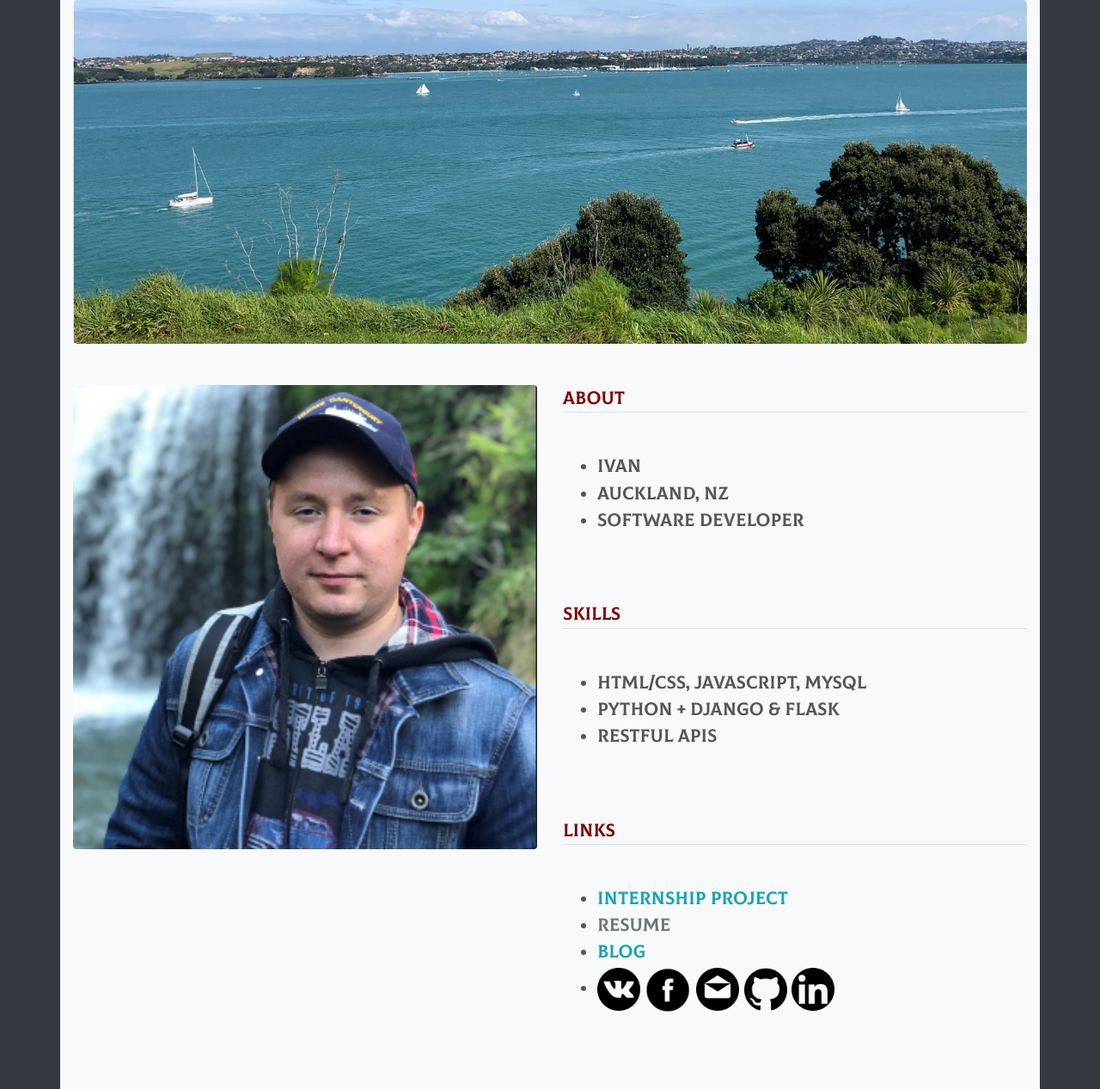
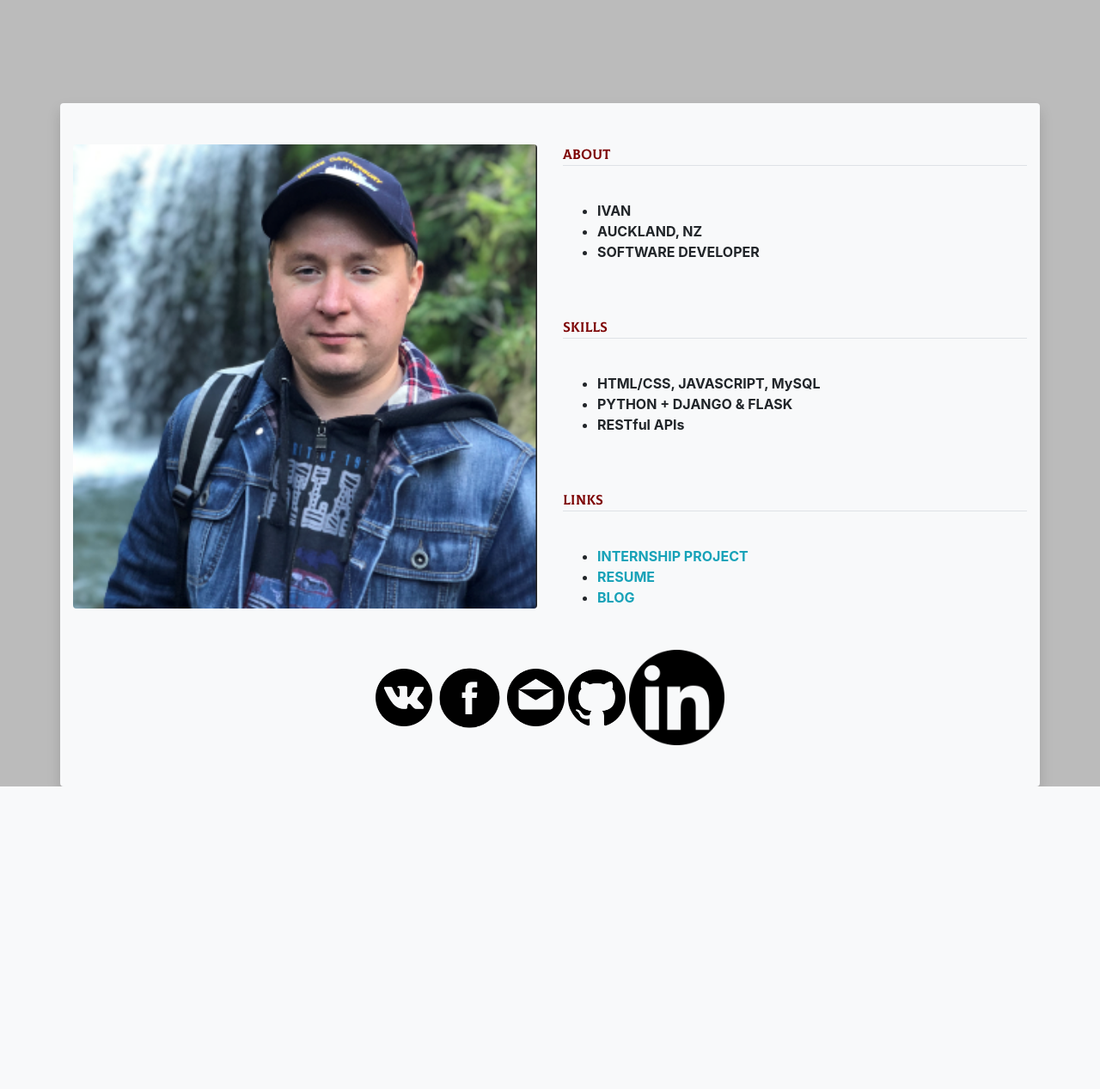
Before and after one commit to yaquake/portfolio-project, a Django app: page / in a window 1280 px wide. Shown: the whole page at 86% size. After the commit the page ends 915 px from the top, so only its background shows below. Run offline with Django 3.2, Linux system fonts and the light colour scheme; some libraries are stand-ins or nearby versions.

Commit message:
redesign #2

```diff
--- a/blog/models.py
+++ b/blog/models.py
@@ -1,4 +1,5 @@
 from django.db import models
+from django.utils.text import slugify
 
 
 class Blog(models.Model):
@@ -6,6 +7,11 @@ class Blog(models.Model):
     pub_date = models.DateTimeField()
     image = models.ImageField(upload_to="images/")
     body = models.TextField()
+    slug = models.SlugField(unique=True, default=False)
+
+    def sace(self, *args, **kwargs):
+        self.slug = slugify(self.title)
+        super(Blog, self).save(*args, **kwargs)
 
     def __str__(self):
         return self.title
--- a/jobs/templates/jobs/home.html
+++ b/jobs/templates/jobs/home.html
@@ -52,35 +52,36 @@
     </style>
 </head>
 
-<body class="bg-dark">
+<body style="background-color: #bbbbbb;">
 
 
-<div class="container bg-light h-100 text-center">
-    <div class="jumbotron mb-5">
-    </div>
+<div class="container bg-light h-100 text-center rounded shadow">
+{#    <div class="jumbotron mb-5" style="margin-top: 50%;">#}
+{#    </div>#}
 
 
-    <div class="row">
+    <div class="row pt-5" style="margin-top: 15vh;">
         <div class="col-md-6">
             <img src="{% static 'logos/38941059.png' %}" class="img-fluid p-0 m-0 w-100 rounded">
-            <br />
-            <p class="text-left pt-5">
-                <button class="happy-birthday rounded" hidden></button>
-            </p>
+            <br /><br /><br />
+
+{#            <p class="text-left pt-5">#}
+{#                <button class="happy-birthday rounded" hidden></button>#}
+{#            </p>#}
         </div>
 
 
-        <div class="col-md-6 colus  text-left">
+        <div class="col-md-6  text-left">
             <p class="border-bottom" style="font-family: colus; color: #7d0000;">About</p><br/>
             <ul>
                 <li>
-                    Ivan
+                    <strong>IVAN</strong>
                 </li>
                 <li>
-                    Auckland, NZ
+                    <strong>AUCKLAND, NZ</strong>
                 </li>
                 <li>
-                    Software Developer
+                    <strong>SOFTWARE DEVELOPER</strong>
                 </li>
             </ul>
             <br/><br/>
@@ -88,13 +89,13 @@
             <p class="border-bottom" style="font-family: colus; color: #7d0000;">Skills</p><br/>
             <ul>
                 <li>
-                    HTML/CSS, JavaScript, MySQL
+                    <strong>HTML/CSS, JAVASCRIPT, MySQL</strong>
                 </li>
                 <li>
-                    Python + Django & Flask
+                    <strong>PYTHON + DJANGO & FLASK</strong>
                 </li>
                 <li>
-                    RESTful APIs
+                    <strong>RESTful APIs</strong>
                 </li>
             </ul>
             <br/><br/>
@@ -102,42 +103,36 @@
 
             <p class="border-bottom" style="font-family: colus; color: #7d0000;">Links</p><br/>
             <ul>
-                <li><a href="http://project.ivaneresko.info" class="text-info" target="_blank">Internship project</a></li>
-                <li><a href="{% static 'resume.pdf' %}" class="text-muted">Resume</a></li>
-                <li><a href="{% url 'allblogs' %}" class="text-info" target="_blank">Blog</a></li>
-                <li>
-                    <a href="http://vk.com/ivaneresko" target="_blank"><img src="{% static 'logos/vk.png' %}"
+                <li><a href="http://project.ivaneresko.info" class="text-info" target="_blank"><strong>INTERNSHIP PROJECT</strong></a></li>
+                <li><a href="{% static 'resume.pdf' %}" class="text-info"><strong>RESUME</strong></a></li>
+                <li><a href="{% url 'allblogs' %}" class="text-info" target="_blank"><strong>BLOG</strong></a></li>
+
+            </ul>
+        </div>
+    </div>
+    <a href="http://vk.com/ivaneresko" target="_blank"><img src="{% static 'logos/vk.png' %}"
                                                             onmouseover="this.src='{% static 'logos/vk2.png' %}'"
                                                             onmouseout="this.src='{% static 'logos/vk.png' %}'"
-                                                            width="10%"></a>
+                                                            width="6%"></a>
                     <a href="https://www.facebook.com/profile.php?id=100019021544687" target="_blank"><img
                             src="{% static 'logos/iconfinder_facebook_circle_black_107153.png' %}"
                             onmouseover="this.src='{% static 'logos/iconfinder_facebook_circle_color_107175.png' %}'"
                             onmouseout="this.src='{% static 'logos/iconfinder_facebook_circle_black_107153.png' %}'"
-                            width="11%"></a>
+                            width="7%"></a>
                     <a href="mailto:ivan@programmer.net" target="_blank"><img src="{% static 'logos/email.png' %}"
                                                               onmouseover="this.src='{% static 'logos/email2.png' %}'"
                                                               onmouseout="this.src='{% static 'logos/email.png' %}'"
-                                                              width="10%"></a>
+                                                              width="6%"></a>
                     <a href="http://github.com/yaquake" target="_blank"><img src="{% static 'logos/github.png' %}"
                                                              onmouseover="this.src='{% static 'logos/github2.png' %}'"
                                                              onmouseout="this.src='{% static 'logos/github.png' %}'"
-                                                             width="10%"></a>
+                                                             width="6%"></a>
                     <a href="https://www.linkedin.com/in/ivaneresko/" target="_blank"><img src="{% static 'logos/linkedin.png' %}"
                                                                            width="10%"></a>
-
-                </li>
-            </ul>
-        </div>
-    </div>
     <br/><br/><br/>
 
 
-    {#    <div class="flex-row d-flex justify-content-center">#}
-    {#        <div class="vk"></div>#}
-    {#        <div class="fb mx-3"></div>#}
-    {#        <div class="email"></div>#}
-    {#    </div>#}
+
 </div>
 
 
```
